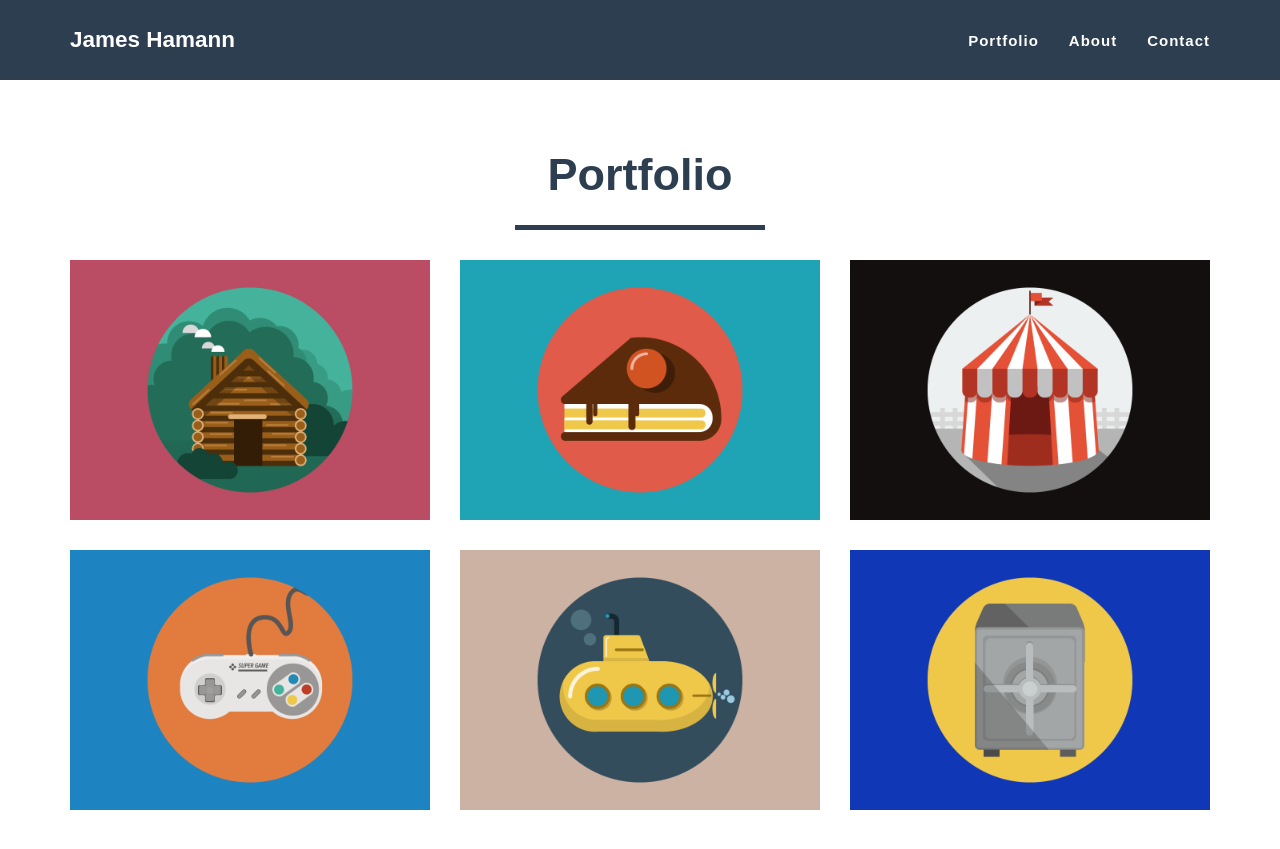
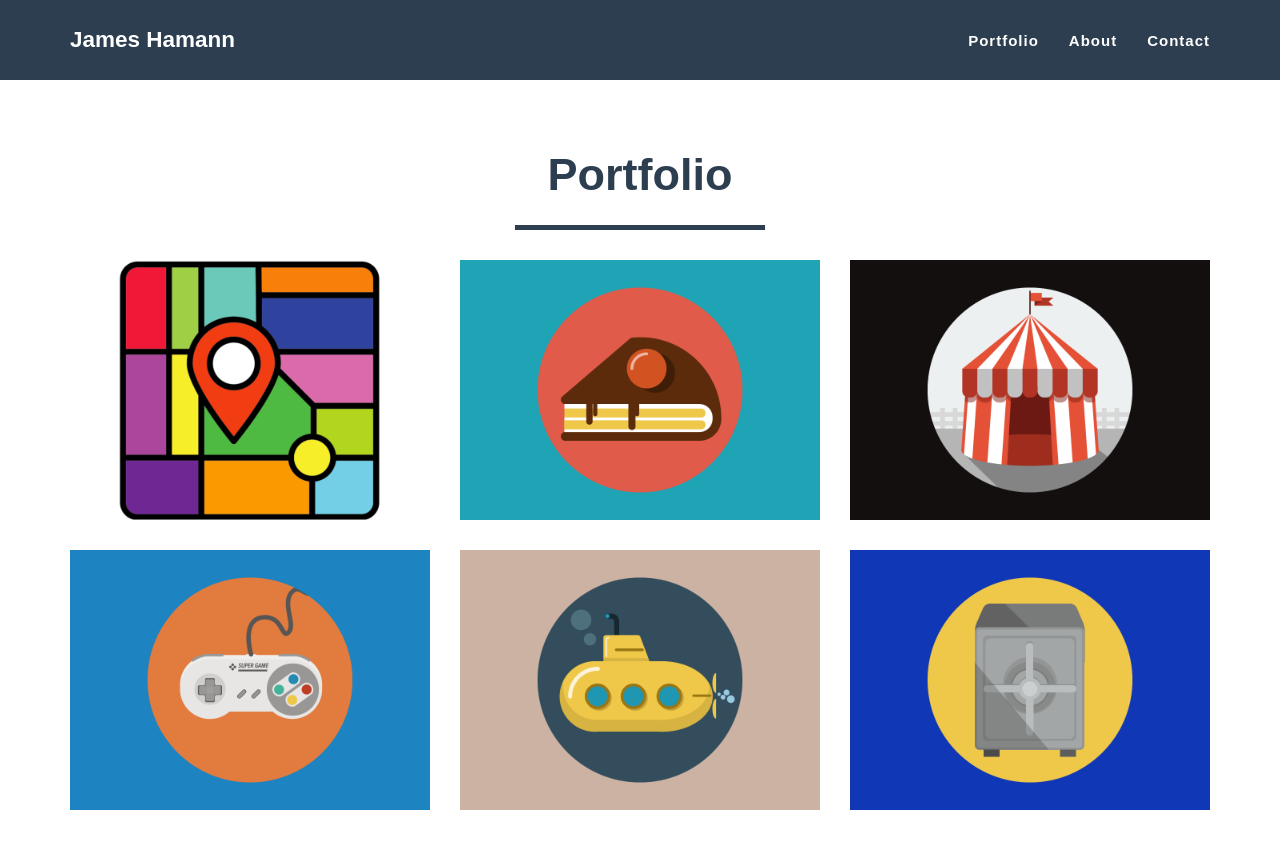
Before and after one commit to jameshamann/jameshamann, a Jekyll site: the page built from index.html, in a window 1280 px wide and 900 px high, scrolled down 449 px. Shown: the top 849 px of the window. Built offline with Jekyll 4.4.1, drawn with Linux system fonts in a browser that asks for light colours.

Commit message:
adds turfy icon in portfolio grid

```diff
--- a/_posts/2014-07-17-project-1.markdown
+++ b/_posts/2014-07-17-project-1.markdown
@@ -4,7 +4,7 @@ title: Turfy
 modal-id: 1
 date: 2014-07-18
 client: Personal Project
-img: cabin.png
+img: turfy.png
 alt: image-alt
 project-date: November 2016
 category: Web Development
```
Also changed, not shown: img/portfolio/turfy.png (added).
